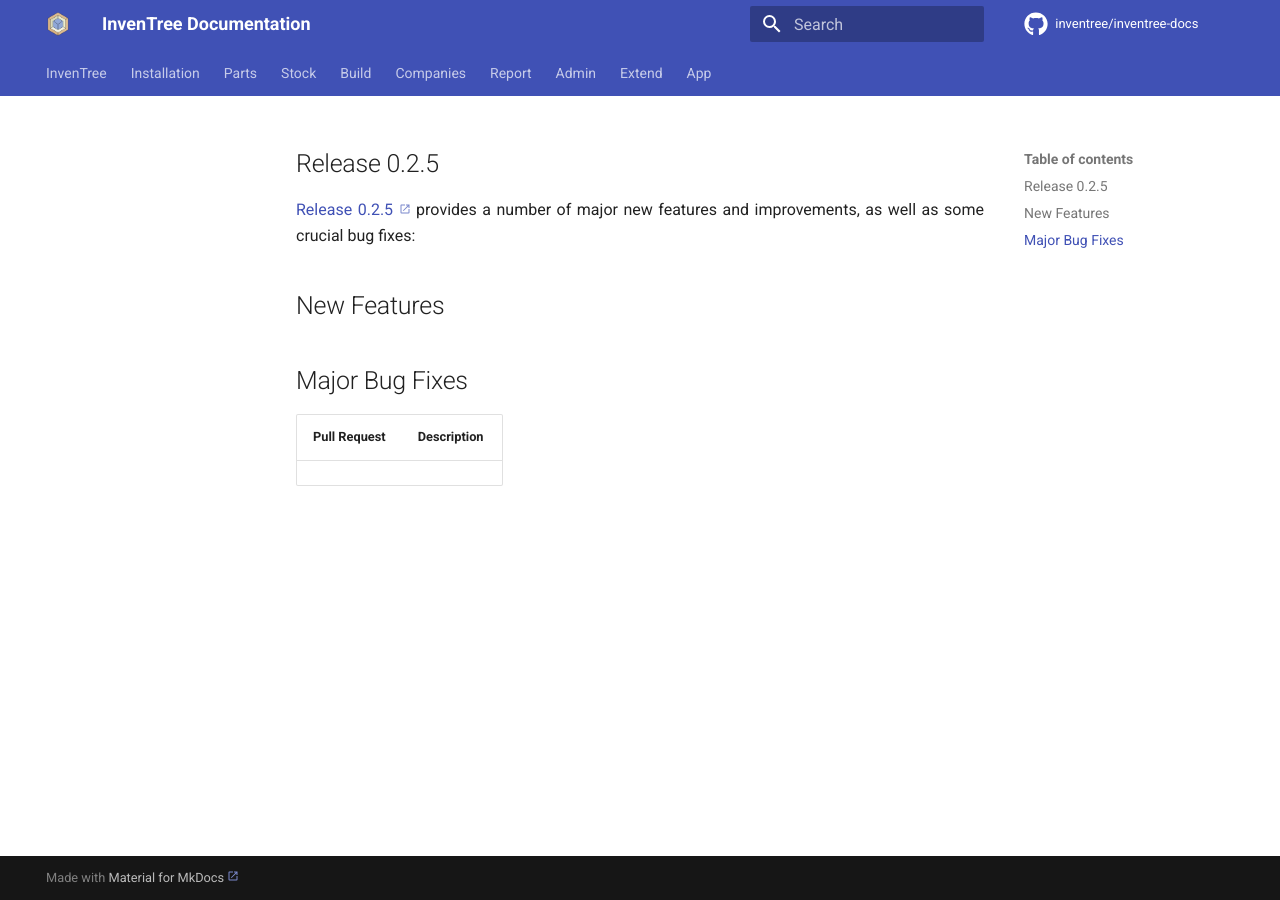
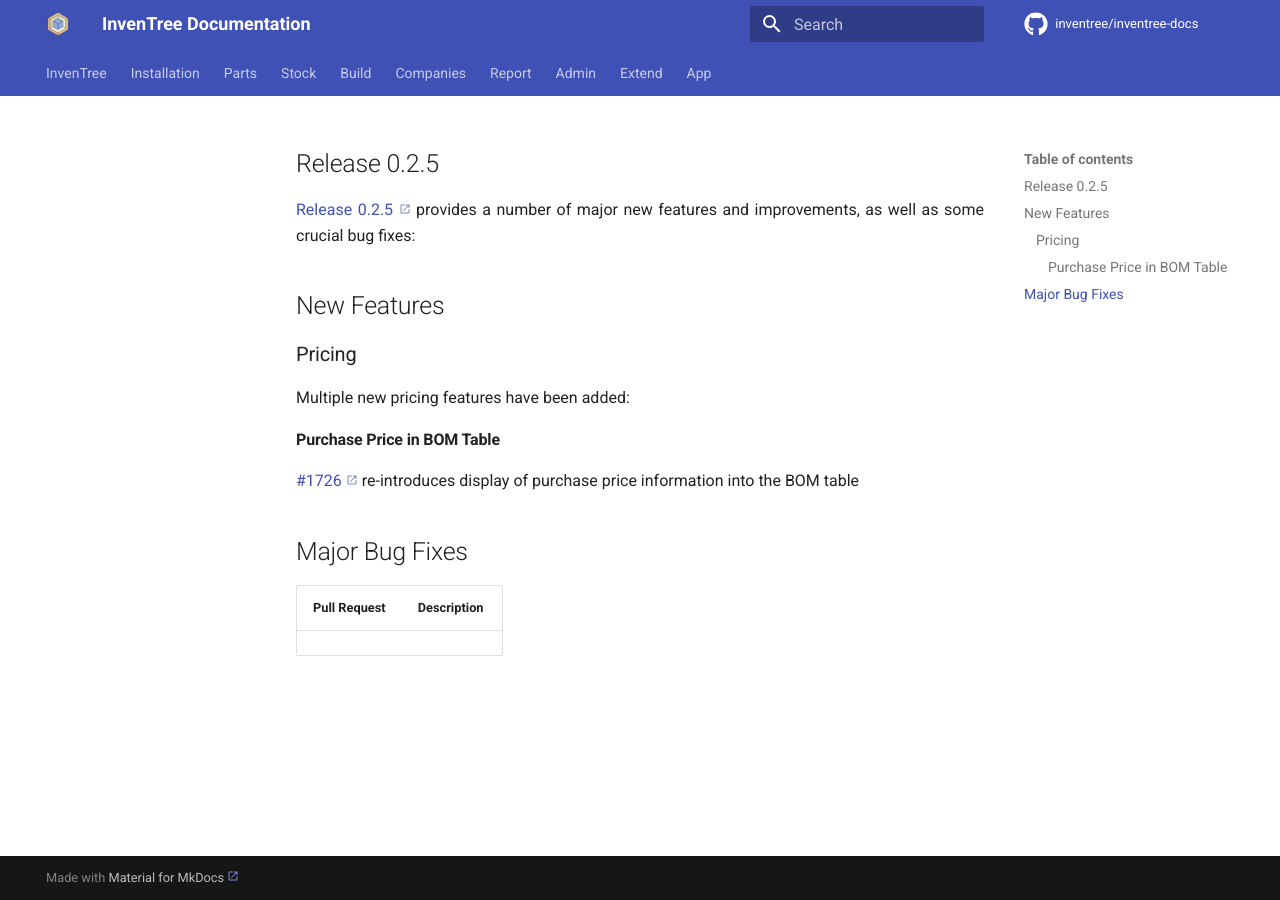
Before and after one commit to inventree/inventree-docs, an MkDocs documentation site: the page built from docs/releases/0.2.5.md, in a window 1280 px wide. Built offline with MkDocs 1.6.1 and Material for MkDocs 9.7.7, drawn with Linux system fonts in a browser that asks for light colours; a script that is not in the unit is left out; comment, search, counter and statistics services are not loaded.

Commit message:
Update 0.2.5.md
Docs for https://github.com/inventree/InvenTree/pull/1726

```diff
--- a/docs/releases/0.2.5.md
+++ b/docs/releases/0.2.5.md
@@ -8,6 +8,14 @@
 
 ## New Features
 
+### Pricing
+
+Multiple new pricing features have been added:
+
+#### Purchase Price in BOM Table
+
+[#1726](https://github.com/inventree/InvenTree/pull/1726) re-introduces display of purchase price information into the BOM table
+
 ## Major Bug Fixes
 
 | Pull Request | Description |
```
